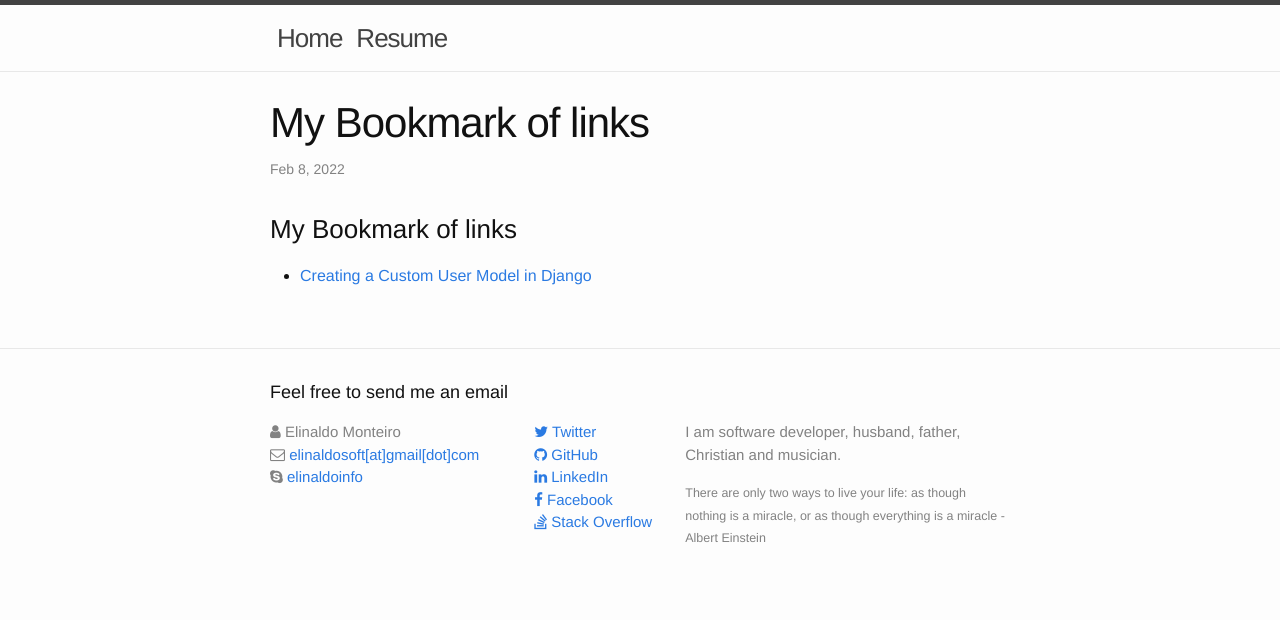
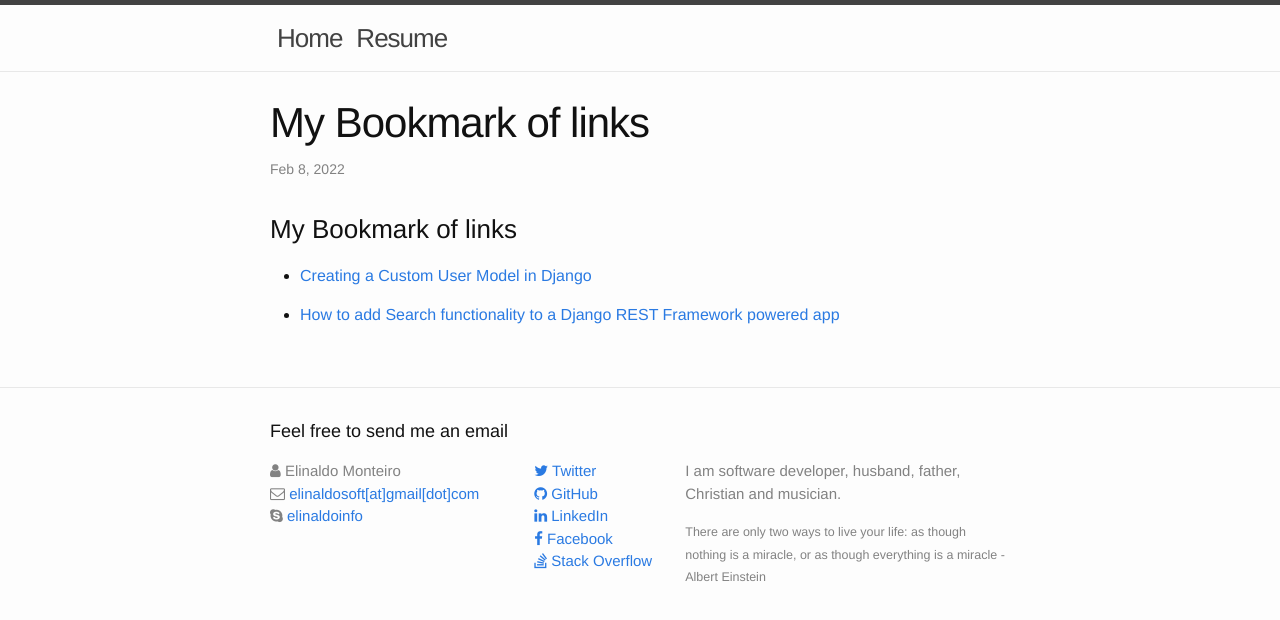
Before and after one commit to elinaldosoft/elinaldosoft.github.io, a Jekyll site: the page built from _posts/2022-02-08-bookmark.markdown, in a window 1280 px wide. Shown: the top 620 px of the page. Built offline with Jekyll 4.4.1, drawn with Linux system fonts in a browser that asks for light colours; nearby versions of some CDN libraries; comment, search, counter and statistics services are not loaded.

Commit message:
Add new post How to add Search functionality to a Django REST Framework powered app

```diff
--- a/_posts/2022-02-08-bookmark.markdown
+++ b/_posts/2022-02-08-bookmark.markdown
@@ -9,3 +9,5 @@ comments: true
 ### My Bookmark of links
 
 - [Creating a Custom User Model in Django](https://testdriven.io/blog/django-custom-user-model){:target="_blank"}
+
+- [How to add Search functionality to a Django REST Framework powered app](https://medium.com/swlh/searching-in-django-rest-framework-45aad62e7782l){:target="_blank"}
```
